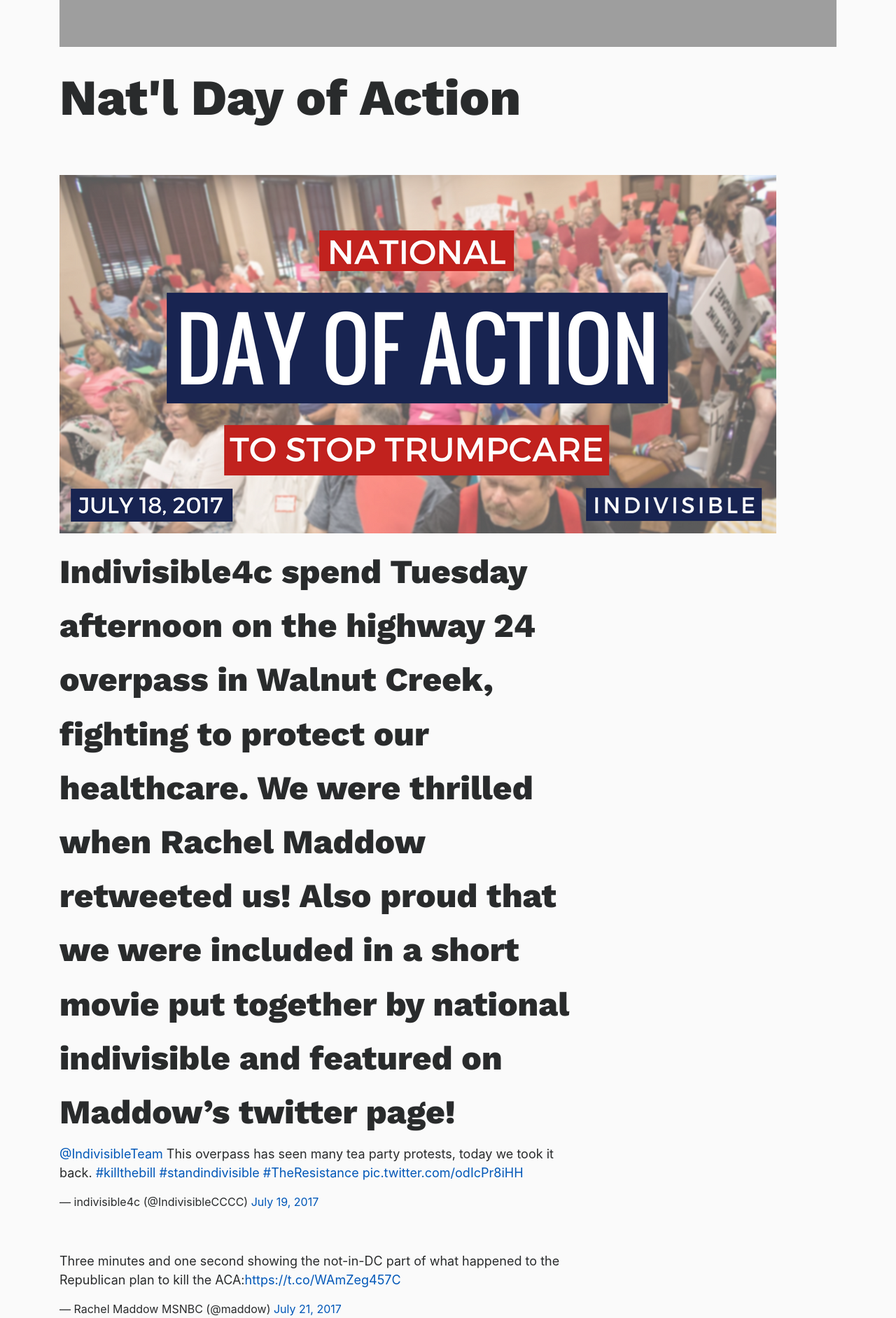
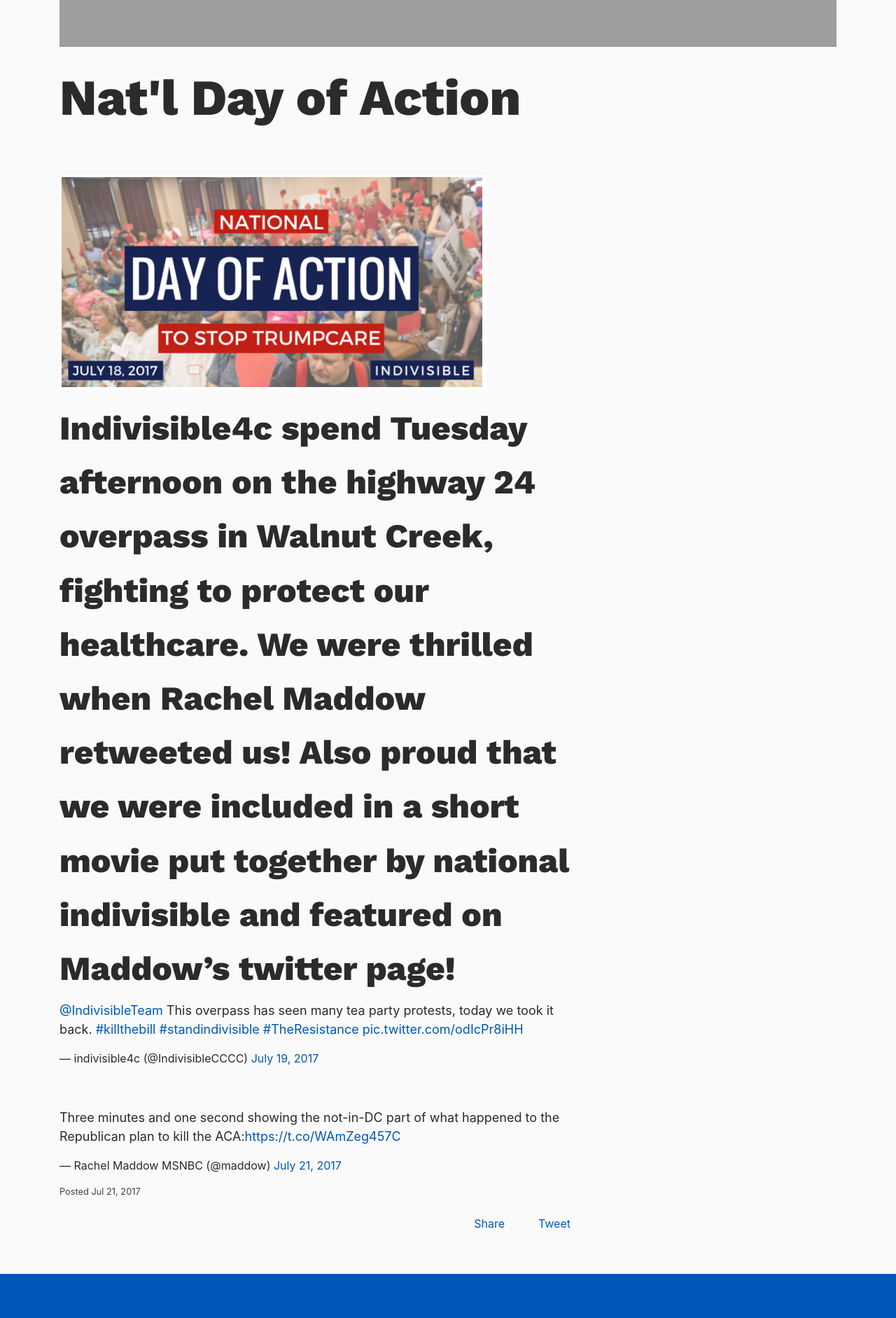
Before and after one commit to IndivisibleTemplate/BasicTemplate, a Jekyll site: the page built from _posts/2017-07-21-natl-day-of-action.markdown, in a window 1280 px wide. Shown: the part 372-2255 px from the top of the page at 70% size. Built offline with Jekyll 4.4.1, drawn with Linux system fonts in a browser that asks for light colours; nearby versions of some CDN libraries; comment, search, counter and statistics services are not loaded; grey boxes are pictures that could not be loaded.

Commit message:
Updated Natl Day Of Action

```diff
--- a/_posts/2017-07-21-natl-day-of-action.markdown
+++ b/_posts/2017-07-21-natl-day-of-action.markdown
@@ -5,7 +5,7 @@
 main-image: "/uploads/FullSizeRender%2027.jpg"
 ---
 
-![national_day_of_action.png](/uploads/national_day_of_action.png)
+![doa.png](/uploads/doa.png)
 
 ## Indivisible4c spend Tuesday afternoon on the highway 24 overpass in Walnut Creek, fighting to protect our healthcare. We were thrilled when Rachel Maddow retweeted us! Also proud that we were included in a short movie put together by national indivisible and featured on Maddow's twitter page!
 
```
